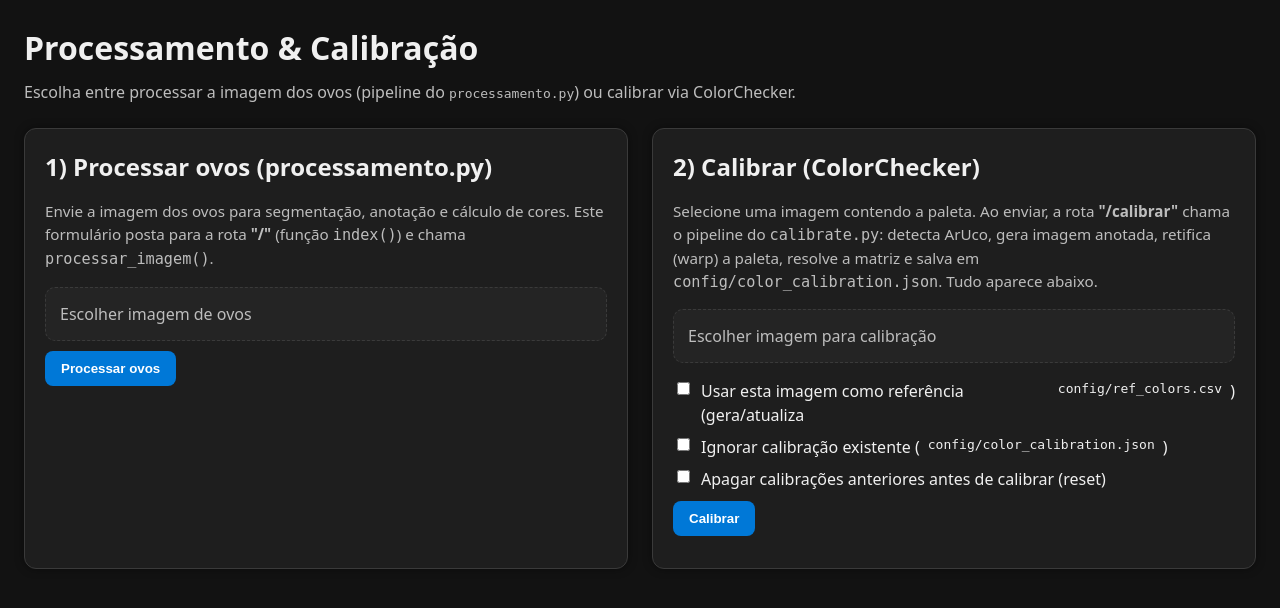
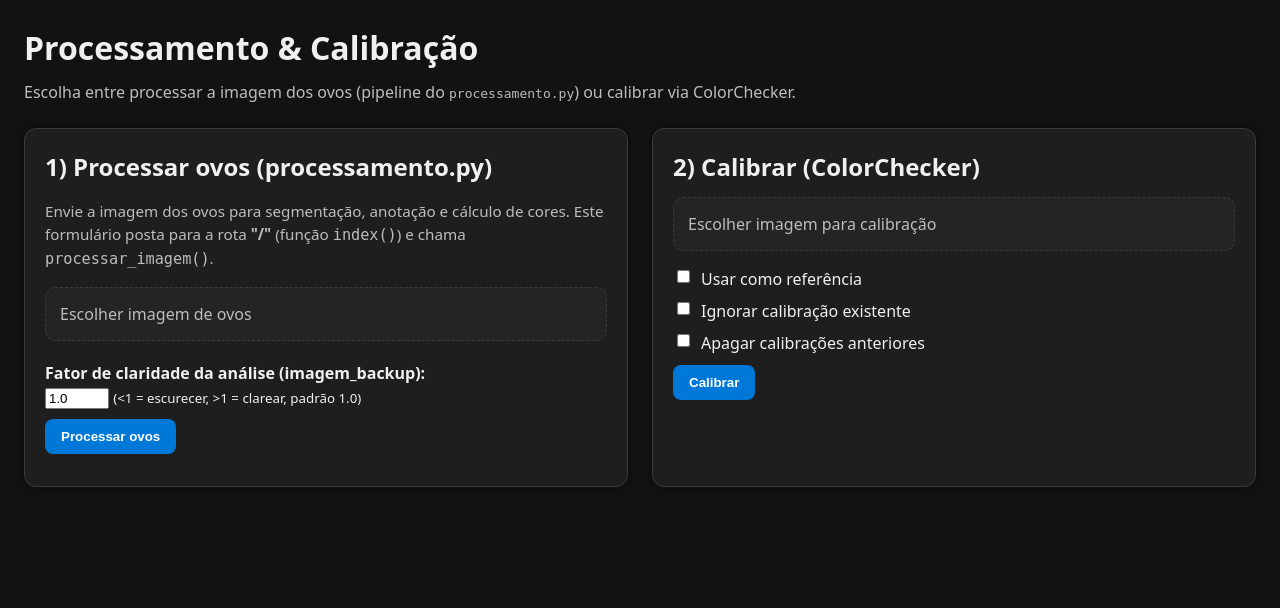
Before and after one commit to tampelini/egg_processing, a Flask app: page / in a window 1280 px wide. Shown: the top 608 px of the page. Run offline with Flask 3, Linux system fonts and the light colour scheme.

Commit message:
Adicionado controle de fator_v_backup na interface e atualização do processamento

```diff
--- a/app/routes.py
+++ b/app/routes.py
@@ -63,7 +63,8 @@ def index():
     """
     Opção 1 (Processar ovos):
       - Form com name="imagem" envia POST para "/"
-      - Chama processar_imagem(file) e devolve (imagem em base64, ovos_info)
+      - Aceita também o campo opcional name="fator_v_backup" (float; 0.2..1.5)
+      - Chama processar_imagem(file, fator_v_backup=...) e devolve (imagem em base64, ovos_info)
     """
     imagem_b64 = None
     ovos_info = None
@@ -71,8 +72,23 @@ def index():
     if request.method == 'POST' and 'imagem' in request.files:
         file = request.files['imagem']
         if file and file.filename:
+            # lê fator_v_backup do form (padrão 1.0)
+            raw_val = (request.form.get('fator_v_backup') or '').strip()
+            try:
+                fator_v_backup = float(raw_val) if raw_val else 1.0
+            except Exception:
+                fator_v_backup = 1.0
+            # clampa para evitar valores extremos (ajuste se quiser)
+            fator_v_backup = max(0.2, min(1.5, fator_v_backup))
+
             file.stream.seek(0)
-            imagem_b64, ovos_info = processar_imagem(file)
+            # passa o fator_v_backup para o pipeline
+            imagem_b64, ovos_info = processar_imagem(
+                file,
+                fator_elipse=(0.85, 0.75),
+                usar_fitellipse=True,
+                fator_v_backup=fator_v_backup
+            )
             # normaliza cada ovo (se veio lista de dicts)
             if ovos_info:
                 ovos_info = [_normalize_ovo(o) for o in ovos_info]
--- a/app/templates/index.html
+++ b/app/templates/index.html
@@ -41,6 +41,9 @@
       text-overflow: ellipsis;
       max-width: 220px;
     }
+    .claridade-box {
+      margin-top: 10px;
+    }
   </style>
 </head>
 <body>
@@ -61,6 +64,13 @@
       <form method="post" enctype="multipart/form-data">
         <label for="file-ovos" class="file-label">Escolher imagem de ovos</label>
         <input id="file-ovos" type="file" name="imagem" accept="image/*" required />
+
+        <div class="claridade-box">
+          <label for="claridade"><strong>Fator de claridade da análise (imagem_backup):</strong></label>
+          <input id="claridade" type="number" step="0.1" min="0.1" max="3.0" name="fator_v_backup" value="1.0" />
+          <small>(<1 = escurecer, >1 = clarear, padrão 1.0)</small>
+        </div>
+
         <button type="submit">Processar ovos</button>
       </form>
 
@@ -87,8 +97,6 @@
             {% set NUM = ovo.num or loop.index %}
             {% set ORI = ovo.orientacao or ovo.orientation or '-' %}
             {% set CTR = ovo.center or ovo.centro or '-' %}
-
-            {# NOVO: receber a lista completa de cores e mostrar tudo sem limite #}
             {% set TODAS = ovo.todas_cores or ovo.top_cores or [] %}
             {% set PREVIEW = TODAS[:8] %}
 
@@ -100,91 +108,49 @@
                 <div class="field"><strong>Orientação:</strong> {{ ORI }}</div>
                 <div class="field"><strong>RGB:</strong> {{ RGB }}</div>
                 <div class="field"><strong>HEX:</strong> {{ HEX }}</div>
+                <div class="field"><strong>LAB:</strong> {{ LAB }}</div>
+                <div class="field"><strong>LCH:</strong> {{ LCH }}</div>
+                <div class="field"><strong>XYZ:</strong> {{ XYZ }}</div>
+                <div class="field"><strong>CMYK:</strong> {{ CMYK }}</div>
+                <div class="field"><strong>ACES:</strong> {{ ACES }}</div>
+                <div class="field"><strong>ACEScg:</strong> {{ ACEScg }}</div>
+                <div class="field"><strong>Linear sRGB:</strong> {{ LINSRGB }}</div>
 
-                <div class="field"><strong>LAB:</strong>
-                  {% if LAB is sequence and LAB|length >= 3 %}
-                    L={{ '%.2f' % LAB[0] }}, a={{ '%.2f' % LAB[1] }}, b={{ '%.2f' % LAB[2] }}
-                  {% else %}{{ LAB }}{% endif %}
-                </div>
-
-                <div class="field"><strong>LCH:</strong>
-                  {% if LCH is sequence and LCH|length >= 3 %}
-                    L={{ '%.2f' % LCH[0] }}, C={{ '%.2f' % LCH[1] }}, H={{ '%.2f' % LCH[2] }}
-                  {% else %}{{ LCH }}{% endif %}
-                </div>
-
-                <div class="field"><strong>XYZ:</strong>
-                  {% if XYZ is sequence and XYZ|length >= 3 %}
-                    X={{ '%.3f' % XYZ[0] }}, Y={{ '%.3f' % XYZ[1] }}, Z={{ '%.3f' % XYZ[2] }}
-                  {% else %}{{ XYZ }}{% endif %}
-                </div>
-
-                <div class="field"><strong>CMYK:</strong> {{ CMYK }}</div>
-
-                <div class="field"><strong>ACES:</strong>
-                  {% if ACES is sequence and ACES|length >= 3 %}
-                    R={{ '%.4f' % ACES[0] }}, G={{ '%.4f' % ACES[1] }}, B={{ '%.4f' % ACES[2] }}
-                  {% else %}{{ ACES }}{% endif %}
-                </div>
-
-                <div class="field"><strong>ACEScg:</strong>
-                  {% if ACEScg is sequence and ACEScg|length >= 3 %}
-                    R={{ '%.4f' % ACEScg[0] }}, G={{ '%.4f' % ACEScg[1] }}, B={{ '%.4f' % ACEScg[2] }}
-                  {% else %}{{ ACEScg }}{% endif %}
-                </div>
-
-                <div class="field"><strong>Linear sRGB:</strong>
-                  {% if LINSRGB is sequence and LINSRGB|length >= 3 %}
-                    R={{ '%.4f' % LINSRGB[0] }}, G={{ '%.4f' % LINSRGB[1] }}, B={{ '%.4f' % LINSRGB[2] }}
-                  {% else %}{{ LINSRGB }}{% endif %}
-                </div>
-
-                {# PRÉVIA (8 primeiras) — opcional; pode remover se quiser só a lista completa #}
-                {% if PREVIEW and PREVIEW|length > 0 %}
+                {% if PREVIEW %}
                   <div class="field" style="margin-top:10px;">
                     <strong>Prévia das cores (8 primeiras):</strong>
                   </div>
                   <div class="top-cores">
                     {% for c in PREVIEW %}
-                      {% set C_HEX = c.hex or c.HEX %}
-                      {% set C_RGB = c.rgb or c.RGB %}
-                      {% set C_COUNT = c.count or c.pixels or 0 %}
-                      {% set C_PERC = c.perc or c.percent or 0 %}
                       <div class="cor-item">
-                        <span class="cor-swatch" style="background: {{ C_HEX }}"></span>
+                        <span class="cor-swatch" style="background: {{ c.hex }}"></span>
                         <div class="cor-meta">
-                          <div class="line"><strong>{{ C_HEX }}</strong> — {{ '%0.2f' % C_PERC }}%</div>
-                          <div class="line">Pixels: {{ C_COUNT }}</div>
-                          <div class="line">RGB: {{ C_RGB }}</div>
+                          <div class="line"><strong>{{ c.hex }}</strong> — {{ '%0.2f' % c.perc }}%</div>
+                          <div class="line">Pixels: {{ c.count }}</div>
+                          <div class="line">RGB: {{ c.rgb }}</div>
                         </div>
                       </div>
                     {% endfor %}
                   </div>
                 {% endif %}
 
-                {# LISTA COMPLETA: TODAS AS CORES (sem limite) #}
-                {% if TODAS and TODAS|length > 0 %}
+                {% if TODAS %}
                   <details style="margin-top:12px;">
                     <summary><strong>Todas as cores</strong> ({{ TODAS|length }} entradas)</summary>
                     <div class="top-cores" style="margin-top:8px;">
                       {% for c in TODAS %}
-                        {% set C_HEX = c.hex or c.HEX %}
-                        {% set C_RGB = c.rgb or c.RGB %}
-                        {% set C_COUNT = c.count or c.pixels or 0 %}
-                        {% set C_PERC = c.perc or c.percent or 0 %}
                         <div class="cor-item">
-                          <span class="cor-swatch" style="background: {{ C_HEX }}"></span>
+                          <span class="cor-swatch" style="background: {{ c.hex }}"></span>
                           <div class="cor-meta">
-                            <div class="line"><strong>{{ C_HEX }}</strong> — {{ '%0.4f' % C_PERC }}%</div>
-                            <div class="line">Pixels: {{ C_COUNT }}</div>
-                            <div class="line">RGB: {{ C_RGB }}</div>
+                            <div class="line"><strong>{{ c.hex }}</strong> — {{ '%0.4f' % c.perc }}%</div>
+                            <div class="line">Pixels: {{ c.count }}</div>
+                            <div class="line">RGB: {{ c.rgb }}</div>
                           </div>
                         </div>
                       {% endfor %}
                     </div>
                   </details>
                 {% endif %}
-
               </div>
             </div>
           {% endfor %}
@@ -192,67 +158,32 @@
       </div>
     </section>
 
-    <!-- OPÇÃO 2: CALIBRAR (ColorChecker) -->
+    <!-- OPÇÃO 2: CALIBRAR -->
     <section class="section">
       <h2>2) Calibrar (ColorChecker)</h2>
-      <p class="hint">
-        Selecione uma imagem contendo a paleta. Ao enviar, a rota <strong>"/calibrar"</strong> chama o pipeline do
-        <code>calibrate.py</code>: detecta ArUco, gera imagem anotada, retifica (warp) a paleta, resolve a matriz e salva em
-        <code>config/color_calibration.json</code>. Tudo aparece abaixo.
-      </p>
-
       <form action="{{ url_for('routes.calibrar') }}" method="post" enctype="multipart/form-data">
         <label for="file-calib" class="file-label">Escolher imagem para calibração</label>
         <input id="file-calib" type="file" name="image" accept=".jpg,.jpeg,.png,.bmp,.tif,.tiff,.webp" required />
         <div class="checks">
-          <label><input type="checkbox" name="as_reference" value="1" /> Usar esta imagem como referência (gera/atualiza <code>config/ref_colors.csv</code>)</label>
-          <label><input type="checkbox" name="ignore_saved" value="1" /> Ignorar calibração existente (<code>config/color_calibration.json</code>)</label>
-          <label><input type="checkbox" name="purge_saved" value="1" /> Apagar calibrações anteriores antes de calibrar (reset)</label>
+          <label><input type="checkbox" name="as_reference" value="1" /> Usar como referência</label>
+          <label><input type="checkbox" name="ignore_saved" value="1" /> Ignorar calibração existente</label>
+          <label><input type="checkbox" name="purge_saved" value="1" /> Apagar calibrações anteriores</label>
         </div>
         <button type="submit">Calibrar</button>
       </form>
 
       <div class="result">
-        {% if img_url %}
-          <h3>Imagem enviada</h3>
-          <img src="{{ img_url }}" alt="Imagem enviada" />
-        {% endif %}
-
-        {% if ann_url %}
-          <h3>Detecção ArUco</h3>
-          <img src="{{ ann_url }}" alt="ArUco anotado" />
-        {% endif %}
-
-        {% if warp_url %}
-          <h3>Warp da paleta</h3>
-          <img src="{{ warp_url }}" alt="Warp da paleta" />
-        {% endif %}
-
-        {% if warp_debug_url %}
-          <h3>Warp (debug)</h3>
-          <img src="{{ warp_debug_url }}" alt="Warp debug" />
-        {% endif %}
-
-        {% if warp_labels_url %}
-          <h3>Warp (labels)</h3>
-          <img src="{{ warp_labels_url }}" alt="Warp labels" />
-        {% endif %}
-
-        {% if calibrated_url %}
-          <h3>Imagem calibrada</h3>
-          <img src="{{ calibrated_url }}" alt="Imagem calibrada" />
-        {% endif %}
-
-        {% if cfg %}
-          <div class="divider"></div>
-          <h3>Configuração gerada (<code>{{ cfg_path }}</code>)</h3>
-          <pre>{{ cfg | tojson(indent=2) }}</pre>
-        {% endif %}
+        {% if img_url %}<h3>Imagem enviada</h3><img src="{{ img_url }}" />{% endif %}
+        {% if ann_url %}<h3>Detecção ArUco</h3><img src="{{ ann_url }}" />{% endif %}
+        {% if warp_url %}<h3>Warp da paleta</h3><img src="{{ warp_url }}" />{% endif %}
+        {% if warp_debug_url %}<h3>Warp (debug)</h3><img src="{{ warp_debug_url }}" />{% endif %}
+        {% if warp_labels_url %}<h3>Warp (labels)</h3><img src="{{ warp_labels_url }}" />{% endif %}
+        {% if calibrated_url %}<h3>Imagem calibrada</h3><img src="{{ calibrated_url }}" />{% endif %}
+        {% if cfg %}<div class="divider"></div><h3>Configuração</h3><pre>{{ cfg | tojson(indent=2) }}</pre>{% endif %}
       </div>
     </section>
 
   </div>
-
   <script src="{{ url_for('static', filename='js/script.js') }}"></script>
 </body>
 </html>
--- a/static/js/script.js
+++ b/static/js/script.js
@@ -4,7 +4,9 @@ document.addEventListener("DOMContentLoaded", function () {
   const ovosLabel = document.querySelector('label[for="file-ovos"].file-label');
   if (ovosInput && ovosLabel) {
     ovosInput.addEventListener('change', function () {
-      if (this.files && this.files[0]) ovosLabel.innerText = this.files[0].name;
+      if (this.files && this.files[0]) {
+        ovosLabel.innerText = this.files[0].name;
+      }
     });
   }
 
@@ -13,7 +15,23 @@ document.addEventListener("DOMContentLoaded", function () {
   const calibLabel = document.querySelector('label[for="file-calib"].file-label');
   if (calibInput && calibLabel) {
     calibInput.addEventListener('change', function () {
-      if (this.files && this.files[0]) calibLabel.innerText = this.files[0].name;
+      if (this.files && this.files[0]) {
+        calibLabel.innerText = this.files[0].name;
+      }
+    });
+  }
+
+  // Controle do fator de claridade (fator_v_backup)
+  const fatorInput = document.getElementById("fator-v-backup");
+  const fatorValue = document.getElementById("fator-v-backup-value");
+
+  if (fatorInput && fatorValue) {
+    // valor inicial
+    fatorValue.innerText = fatorInput.value;
+
+    // atualiza dinamicamente
+    fatorInput.addEventListener("input", function () {
+      fatorValue.innerText = this.value;
     });
   }
 });
```
Also changed, not shown: app/processamento.py (+94 -125 lines).
